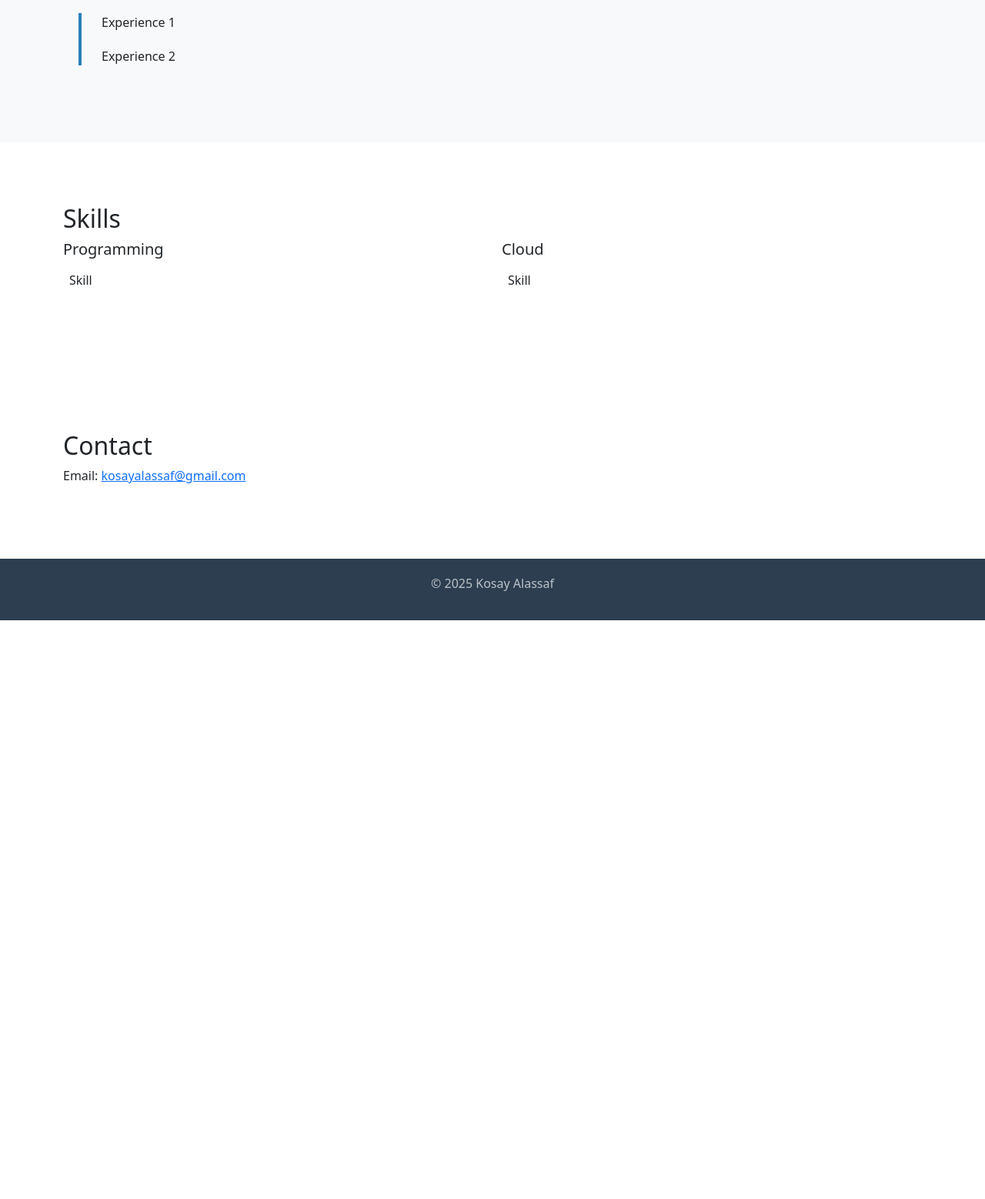
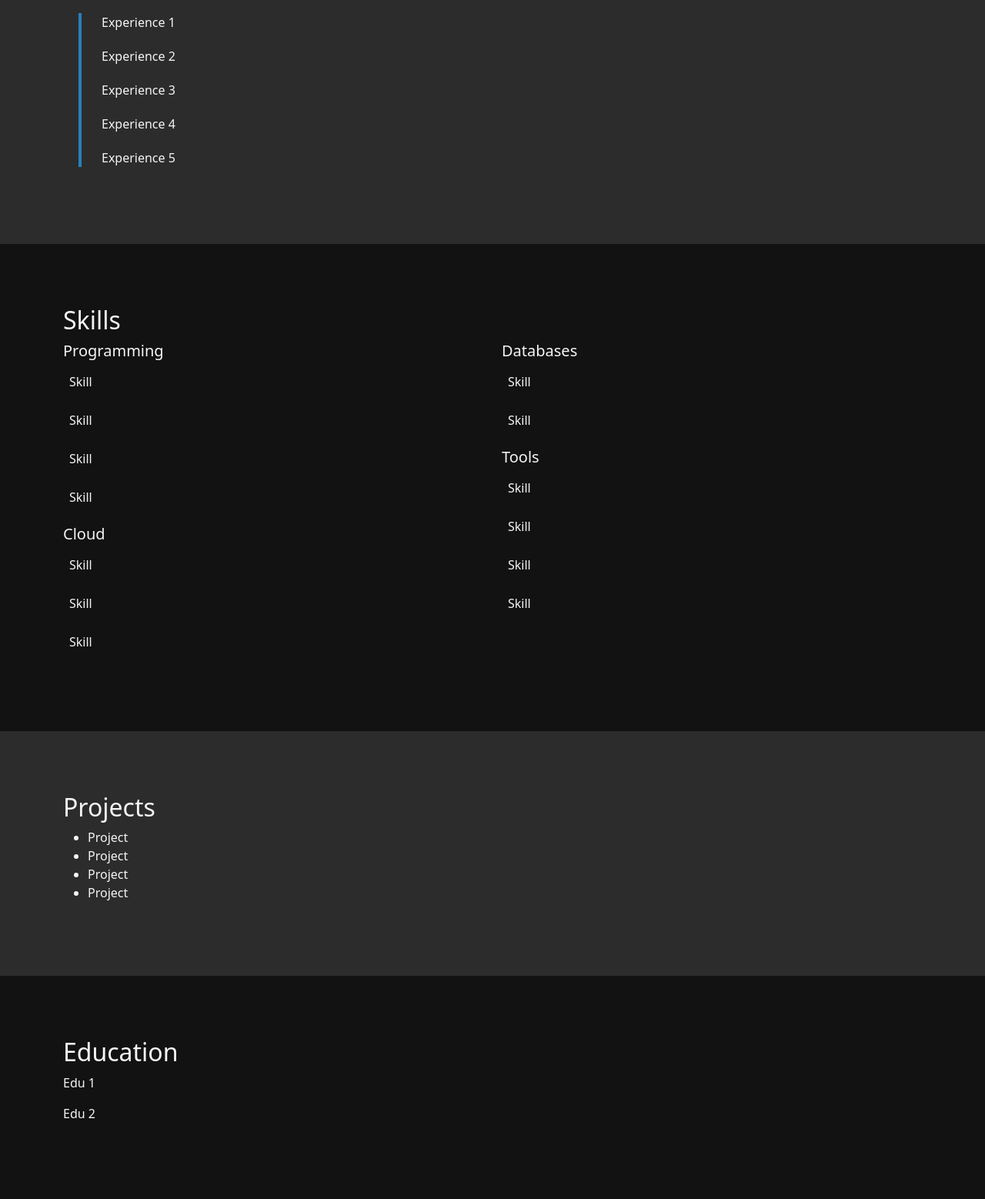
Before and after one commit to kosayalassaf/kosayalassaf.github.io, a plain HTML site: page index.html in a window 1280 px wide. Shown: the part 1035-2593 px from the top of the page at 77% size. Before the commit the page ends 1841 px from the top, so only its background shows below. Drawn offline with nearby package versions, Linux system fonts and the light colour scheme.

Commit message:
Update index.html

```diff
--- a/index.html
+++ b/index.html
@@ -24,11 +24,15 @@
     .timeline { position: relative; margin-left: 20px; }
     .timeline::before { content: ''; position: absolute; left: 0; top: 0; bottom: 0; width: 4px; background: #2980b9; }
     .timeline-item { margin: 20px 0; padding-left: 30px; }
-    .footer { background: #2c3e50; color: #bdc3c7; text-align: center; padding: 20px 0; }
+    .footer { background: #2c3e50; color: #bdc3c7; text-align: center; padding: 20px 0; transition: background 0.3s; }
     .skills-list ul { list-style: none; padding: 0; }
     .skills-list li { margin-bottom: 10px; font-size: 1rem; transition: transform 0.3s, background 0.3s; padding: 8px; border-radius: 8px; }
     .skills-list li:hover { transform: translateX(5px); background: rgba(41, 128, 185, 0.1); }
     .skills-list i { margin-right: 10px; color: #2980b9; }
+    body, body.dark-mode { background: #121212; color: #f5f5f5; }
+    .navbar { background-color: #1e1e1e; }
+    .footer { background-color: #1e1e1e; color: #aaa; }
+    .bg-light { background-color: #2c2c2c !important; }
   </style>
 </head>
 <body class="dark-mode">
@@ -41,12 +45,13 @@
       </button>
       <div class="collapse navbar-collapse" id="navbarNav">
         <ul class="navbar-nav ms-auto">
-          <li class="nav-item"><a class="nav-link" href="#about">About</a></li>
-          <li class="nav-item"><a class="nav-link" href="#experience">Experience</a></li>
-          <li class="nav-item"><a class="nav-link" href="#skills">Skills</a></li>
-          <li class="nav-item"><a class="nav-link" href="#projects">Projects</a></li>
-          <li class="nav-item"><a class="nav-link" href="#education">Education</a></li>
-          <li class="nav-item"><a class="nav-link" href="#contact">Contact</a></li>
+          <li class="nav-item"><a class="nav-link lang" data-en="About" data-de="Über mich" href="#about">About</a></li>
+          <li class="nav-item"><a class="nav-link lang" data-en="Experience" data-de="Berufserfahrung" href="#experience">Experience</a></li>
+          <li class="nav-item"><a class="nav-link lang" data-en="Skills" data-de="Fähigkeiten" href="#skills">Skills</a></li>
+          <li class="nav-item"><a class="nav-link lang" data-en="Projects" data-de="Projekte" href="#projects">Projects</a></li>
+          <li class="nav-item"><a class="nav-link lang" data-en="Education" data-de="Ausbildung" href="#education">Education</a></li>
+          <li class="nav-item"><a class="nav-link lang" data-en="Contact" data-de="Kontakt" href="#contact">Contact</a></li>
+          <li class="nav-item"><button id="themeToggle" class="btn btn-sm btn-outline-light ms-3">☀️</button></li>
           <li class="nav-item"><button id="langToggle" class="btn btn-sm btn-outline-light ms-3">🇩🇪 Deutsch</button></li>
         </ul>
       </div>
@@ -58,7 +63,7 @@
     <div class="container" data-aos="fade-up">
       <img src="Kosay Personal Photo Pic.jpg" alt="Kosay Alassaf">
       <h1 class="lang" data-en="Kosay Alassaf" data-de="Kosay Alassaf">Kosay Alassaf</h1>
-      <h3 class="lang" data-en="Founder of Pro-S | \"As Smart As Simple\"" data-de="Gründer von Pro-S | \"So smart wie einfach\"">Founder of Pro-S | "As Smart As Simple"</h3>
+      <h3 class="lang" data-en="Founder of Pro-S | 'As Smart As Simple'" data-de="Gründer von Pro-S | 'So smart wie einfach'">Founder of Pro-S</h3>
       <p class="lang" data-en="Experienced IT Professional | Software Developer | Data & Workflow Systems Expert" data-de="Erfahrener IT-Experte | Softwareentwickler | Spezialist für Daten- & Workflow-Systeme">Experienced IT Professional</p>
       <a href="https://pro-sss.com" class="btn btn-light btn-lg lang" data-en="Visit Pro-S website" data-de="Zur Pro-S Website">Visit Pro-S website</a>
     </div>
@@ -68,7 +73,7 @@
   <section id="about">
     <div class="container" data-aos="fade-right">
       <h2 class="lang" data-en="About Me" data-de="Über mich">About Me</h2>
-      <p class="lang" data-en="With 15+ years of expertise in software development, information management, and project leadership, I specialize in designing custom IT solutions, data analysis platforms, and workflow systems for NGOs, government institutions, and universities." data-de="Mit über 15 Jahren Erfahrung in Softwareentwicklung, Informationsmanagement und Projektleitung spezialisiere ich mich auf die Entwicklung maßgeschneiderter IT-Lösungen, Datenanalyseplattformen und Workflowsysteme für NGOs, Regierungsinstitutionen und Universitäten.">About text</p>
+      <p class="lang" data-en="With 15+ years of expertise in software development, information management, and project leadership, I specialize in designing custom IT solutions, data analysis platforms, and workflow systems for NGOs, government institutions, and universities." data-de="Mit über 15 Jahren Erfahrung in der Softwareentwicklung, im Informationsmanagement und in der Projektleitung spezialisiere ich mich auf maßgeschneiderte IT-Lösungen, Datenanalyseplattformen und Workflowsysteme für NGOs, staatliche Institutionen und Universitäten.">About text</p>
     </div>
   </section>
 
@@ -77,30 +82,75 @@
     <div class="container" data-aos="fade-left">
       <h2 class="lang" data-en="Experience" data-de="Berufserfahrung">Experience</h2>
       <div class="timeline">
-        <div class="timeline-item lang" data-en="<strong>Team Leader</strong> – Pro S (Startup) (2020–Present)" data-de="<strong>Teamleiter</strong> – Pro S (Startup) (2020–heute)">Experience 1</div>
-        <div class="timeline-item lang" data-en="<strong>Information Management Officer</strong> – SSSD (2012–Present)" data-de="<strong>Informationsmanagement-Beauftragter</strong> – SSSD (2012–heute)">Experience 2</div>
+        <div class="timeline-item lang" data-en="<strong>Team Leader</strong> – Pro S (Startup) (2020–Present)" data-de="<strong>Teamleiter</strong> – Pro S (Startup) (2020–Heute)">Experience 1</div>
+        <div class="timeline-item lang" data-en="<strong>Information Management Officer</strong> – SSSD (2012–Present)" data-de="<strong>Informationsmanagement-Beauftragter</strong> – SSSD (2012–Heute)">Experience 2</div>
+        <div class="timeline-item lang" data-en="<strong>Web Developer</strong> – Antiochian House of Studies (2022–Present)" data-de="<strong>Webentwickler</strong> – Antiochian House of Studies (2022–Heute)">Experience 3</div>
+        <div class="timeline-item lang" data-en="<strong>Freelance Software Developer</strong> – (2008–Present)" data-de="<strong>Freiberuflicher Softwareentwickler</strong> – (2008–Heute)">Experience 4</div>
+        <div class="timeline-item lang" data-en="<strong>Computer Science Lecturer</strong> – Damascus University (2013–Present)" data-de="<strong>Dozent für Informatik</strong> – Universität Damaskus (2013–Heute)">Experience 5</div>
       </div>
     </div>
   </section>
 
-  <!-- Skills Section (short example) -->
+  <!-- Skills Section -->
   <section id="skills">
     <div class="container skills-list" data-aos="fade-up">
       <h2 class="lang" data-en="Skills" data-de="Fähigkeiten">Skills</h2>
       <div class="row">
-        <div class="col-md-6">
+        <div class="col-md-6" data-aos="fade-right">
           <h5 class="lang" data-en="Programming Languages & Frameworks" data-de="Programmiersprachen & Frameworks">Programming</h5>
           <ul>
             <li class="lang" data-en="C#, .NET Core, ASP.NET MVC/Web API" data-de="C#, .NET Core, ASP.NET MVC/Web API">Skill</li>
+            <li class="lang" data-en="Desktop Application Development" data-de="Desktop-Anwendungsentwicklung">Skill</li>
+            <li class="lang" data-en="JavaScript, TypeScript" data-de="JavaScript, TypeScript">Skill</li>
+            <li class="lang" data-en="React" data-de="React">Skill</li>
+          </ul>
+
+          <h5 class="lang" data-en="Cloud & DevOps" data-de="Cloud & DevOps">Cloud</h5>
+          <ul>
+            <li class="lang" data-en="Cloud Platforms: Microsoft Azure, AWS, GCP" data-de="Cloud-Plattformen: Microsoft Azure, AWS, GCP">Skill</li>
+            <li class="lang" data-en="Docker, Kubernetes" data-de="Docker, Kubernetes">Skill</li>
+            <li class="lang" data-en="CI/CD: GitHub Actions, Azure DevOps, Jenkins" data-de="CI/CD: GitHub Actions, Azure DevOps, Jenkins">Skill</li>
           </ul>
         </div>
-        <div class="col-md-6">
-          <h5 class="lang" data-en="Cloud & DevOps" data-de="Cloud & DevOps">Cloud</h5>
+
+        <div class="col-md-6" data-aos="fade-left">
+          <h5 class="lang" data-en="Databases & Data Management" data-de="Datenbanken & Datenmanagement">Databases</h5>
           <ul>
-            <li class="lang" data-en="Azure, AWS, GCP" data-de="Azure, AWS, GCP">Skill</li>
+            <li class="lang" data-en="SQL Server, PostgreSQL, MySQL" data-de="SQL Server, PostgreSQL, MySQL">Skill</li>
+            <li class="lang" data-en="BI Tools: Power BI, Tableau" data-de="BI-Tools: Power BI, Tableau">Skill</li>
+          </ul>
+
+          <h5 class="lang" data-en="Tools & Methodologies" data-de="Tools & Methoden">Tools</h5>
+          <ul>
+            <li class="lang" data-en="Git, GitHub, GitFlow" data-de="Git, GitHub, GitFlow">Skill</li>
+            <li class="lang" data-en="RESTful APIs, Postman, Swagger/OpenAPI" data-de="RESTful APIs, Postman, Swagger/OpenAPI">Skill</li>
+            <li class="lang" data-en="HTML5, CSS3, WordPress" data-de="HTML5, CSS3, WordPress">Skill</li>
+            <li class="lang" data-en="Agile, Scrum, Kanban" data-de="Agile, Scrum, Kanban">Skill</li>
           </ul>
         </div>
       </div>
+    </div>
+  </section>
+
+  <!-- Projects Section -->
+  <section id="projects" class="bg-light">
+    <div class="container" data-aos="fade-up">
+      <h2 class="lang" data-en="Projects" data-de="Projekte">Projects</h2>
+      <ul>
+        <li class="lang" data-en="AI-Powered Humanitarian Decision System (2024–ongoing)" data-de="KI-gestütztes humanitäres Entscheidungssystem (2024–laufend)">Project</li>
+        <li class="lang" data-en="Earthquake Relief Workflow System (2023)" data-de="Arbeitsablaufsystem für Erdbebenhilfe (2023)">Project</li>
+        <li class="lang" data-en="Community Data Management System (2013–present)" data-de="Community-Datenmanagementsystem (2013–heute)">Project</li>
+        <li class="lang" data-en="HR & Payroll Systems (2020–present)" data-de="HR- & Gehaltssysteme (2020–heute)">Project</li>
+      </ul>
+    </div>
+  </section>
+
+  <!-- Education Section -->
+  <section id="education">
+    <div class="container" data-aos="fade-right">
+      <h2 class="lang" data-en="Education" data-de="Ausbildung">Education</h2>
+      <p class="lang" data-en="<strong>Master's in Web Science</strong> – Syrian Virtual University (2023–Present)" data-de="<strong>Master in Web Science</strong> – Syrian Virtual University (2023–Heute)">Edu 1</p>
+      <p class="lang" data-en="<strong>Bachelor's in Computer & Automation Engineering</strong> – Damascus University (2006–2012)" data-de="<strong>Bachelor in Computer & Automation Engineering</strong> – Universität Damaskus (2006–2012)">Edu 2</p>
     </div>
   </section>
 
@@ -109,6 +159,9 @@
     <div class="container" data-aos="fade-up">
       <h2 class="lang" data-en="Contact" data-de="Kontakt">Contact</h2>
       <p>Email: <a href="mailto:kosayalassaf@gmail.com">kosayalassaf@gmail.com</a></p>
+      <p class="lang" data-en="Phone: +963 966 654 441" data-de="Telefon: +963 966 654 441">Phone</p>
+      <p><a href="https://www.linkedin.com/in/kosay-assaf-58a91690" target="_blank" class="lang" data-en="LinkedIn: View Profile" data-de="LinkedIn: Profil ansehen">LinkedIn</a></p>
+      <p><a href="https://pro-sss.com" target="_blank" class="lang" data-en="Website: pro-sss.com" data-de="Webseite: pro-sss.com">Website</a></p>
     </div>
   </section>
 
@@ -120,9 +173,15 @@
   <script src="https://cdnjs.cloudflare.com/ajax/libs/aos/2.3.4/aos.js"></script>
   <script>
     AOS.init({ duration: 1000, once: true });
+
+    const themeToggle = document.getElementById('themeToggle');
+    themeToggle.addEventListener('click', () => {
+      document.body.classList.toggle('dark-mode');
+      themeToggle.textContent = document.body.classList.contains('dark-mode') ? '☀️' : '🌙';
+    });
+
     const langToggle = document.getElementById('langToggle');
     let currentLang = 'en';
-
     langToggle.addEventListener('click', () => {
       currentLang = currentLang === 'en' ? 'de' : 'en';
       document.querySelectorAll('.lang').forEach(el => {
```
